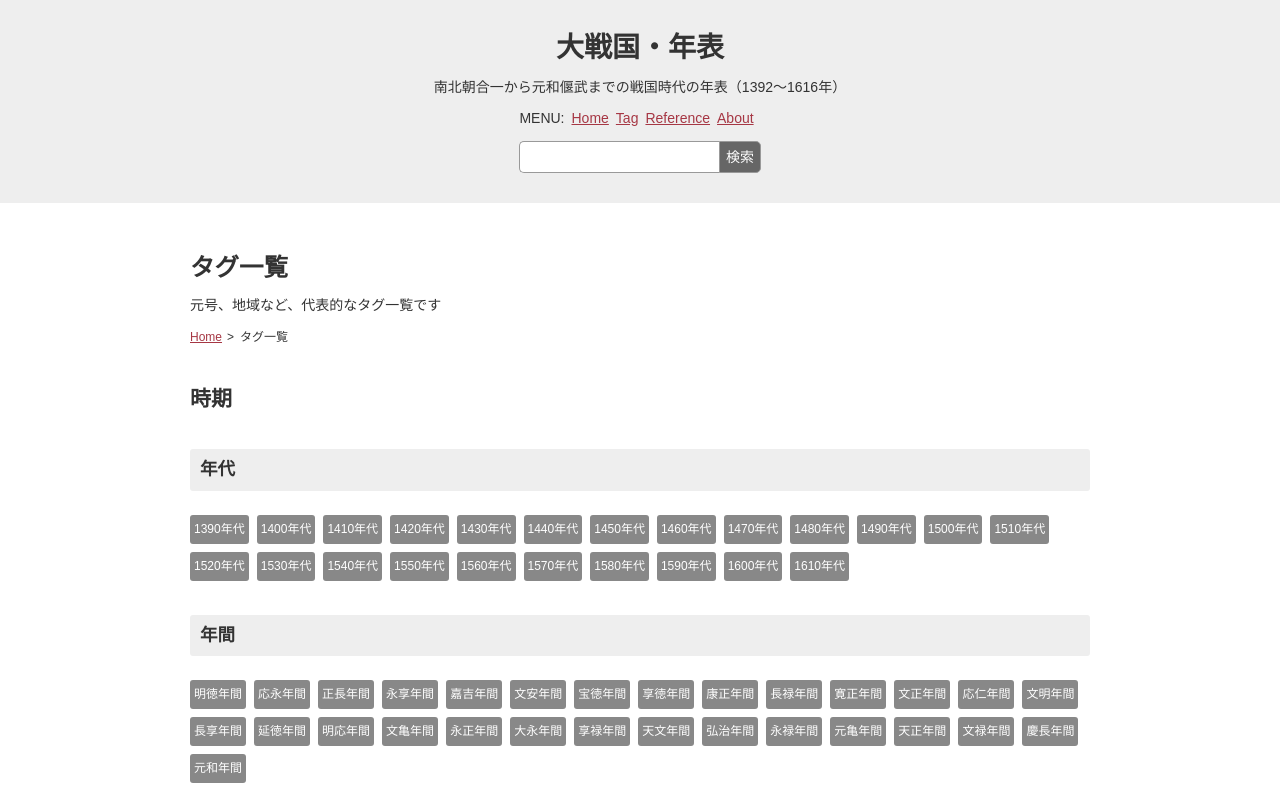
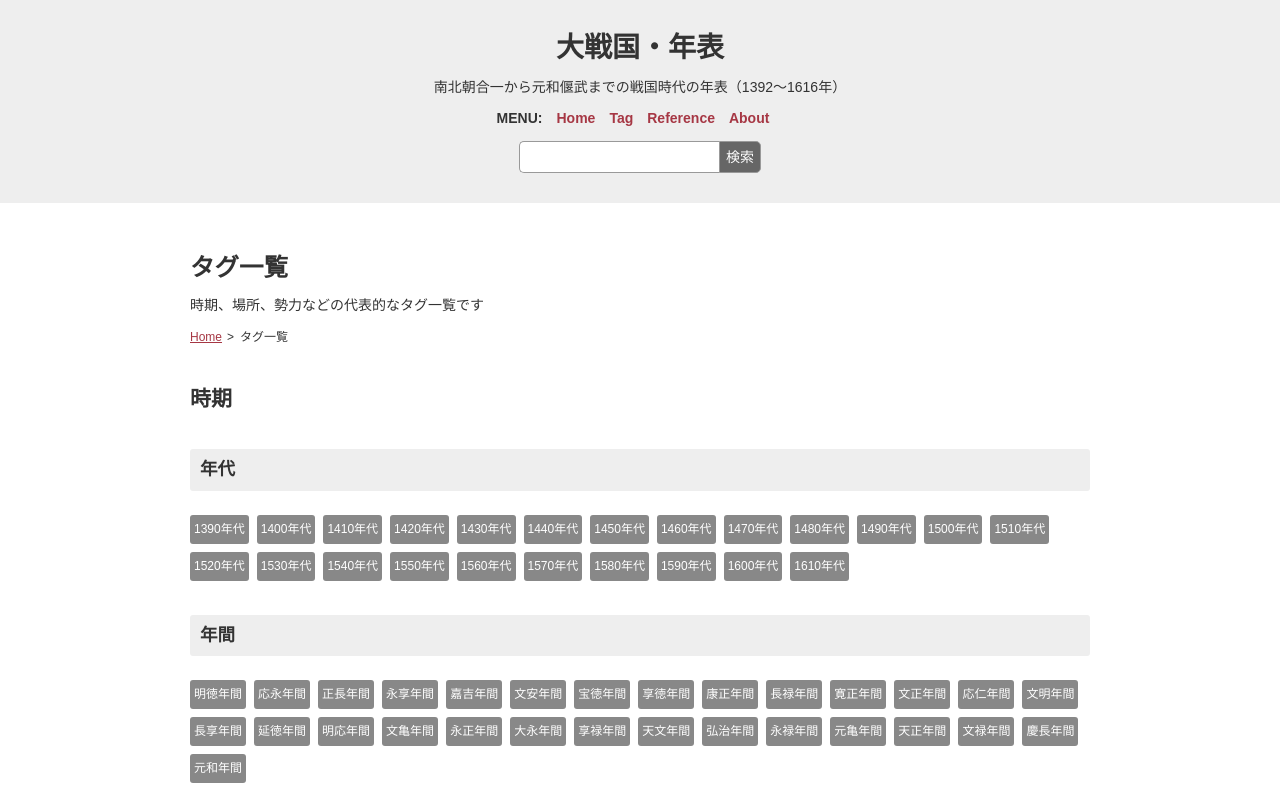
Before and after one commit to ryo-i/dai-sengoku-nenpyo, a Next.js app: page /tag in a window 1280 px wide. Shown: the top 800 px of the page. Built offline with nearby package versions, Linux system fonts and the light colour scheme.

Commit message:
メニューのスタイルを変更 #3

```diff
--- a/components/Header.tsx
+++ b/components/Header.tsx
@@ -24,7 +24,9 @@ const HeaderTag = styled.header`
     font-size: 2em;
   }
   nav span, nav a {
-    padding-right: 0.5em;
+    padding-right: 1em;
+    font-weight: bold;
+    text-decoration: none;
   }
   .search {
     margin: 15px 0 0;
--- a/pages/about.tsx
+++ b/pages/about.tsx
@@ -59,7 +59,7 @@ function About() {
                 <h2>進捗</h2>
                 <ul>
                     <li>pathから年月日全てを削除 <a href="https://github.com/ryo-i/dai-sengoku-nenpyo/issues/2" target="_blank">#2</a></li>
-                    <li>参考文献ページを追加 <a href="https://github.com/ryo-i/dai-sengoku-nenpyo/issues/3" target="_blank">#3</a></li>
+                    <li>メニューのスタイルを変更 <a href="https://github.com/ryo-i/dai-sengoku-nenpyo/issues/3" target="_blank">#3</a></li>
                 </ul>
             </section>
             <section>
--- a/pages/tag.tsx
+++ b/pages/tag.tsx
@@ -5,7 +5,7 @@ import Footer from '../components/Footer';
 
 
 const pageTitle = "タグ一覧";
-const pageText = "元号、地域など、代表的なタグ一覧です";
+const pageText = "時期、場所、勢力などの代表的なタグ一覧です";
 
 
 function Home() {
```
Also changed, not shown: 1 other file (tests, documents, lock files or other folders).
